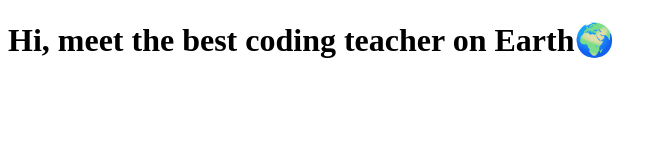
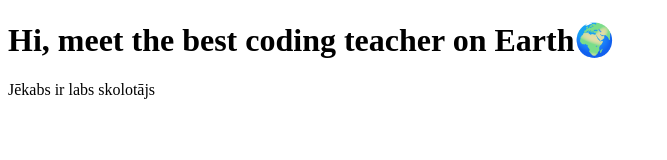
Before and after one commit to jekabsatvtdt/jekabsatvtdt.github.io, a plain HTML site: page index.html in a window 1280 px wide. Shown: the whole page, without its empty margins (0-667 px from the left). Drawn offline with Linux system fonts and the light colour scheme.

Commit message:
Update index.html

```diff
--- a/index.html
+++ b/index.html
@@ -8,5 +8,6 @@
 </head>
 <body>
     <h1>Hi, meet the best coding teacher on Earth🌍</h1>
+    <p>Jēkabs ir labs skolotājs</p>
 </body>
 </html>
```
